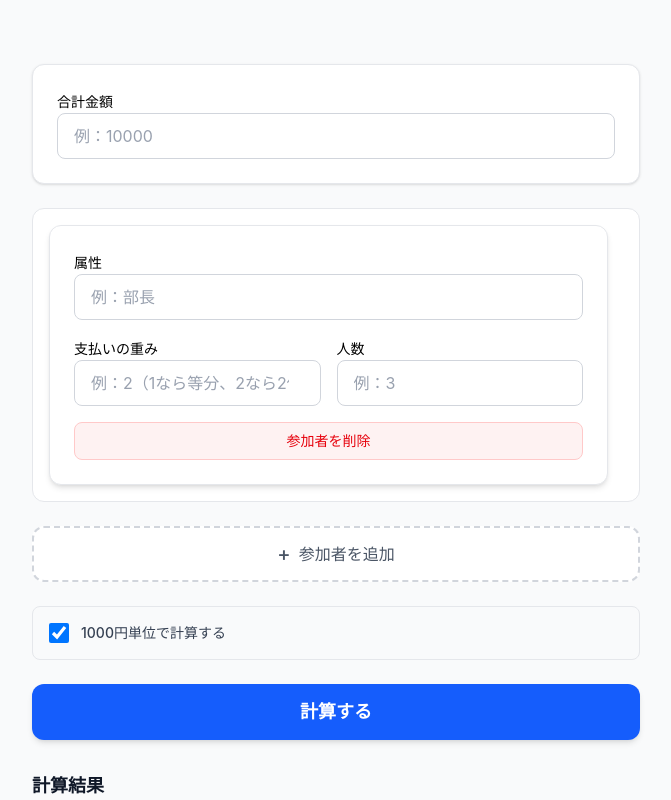
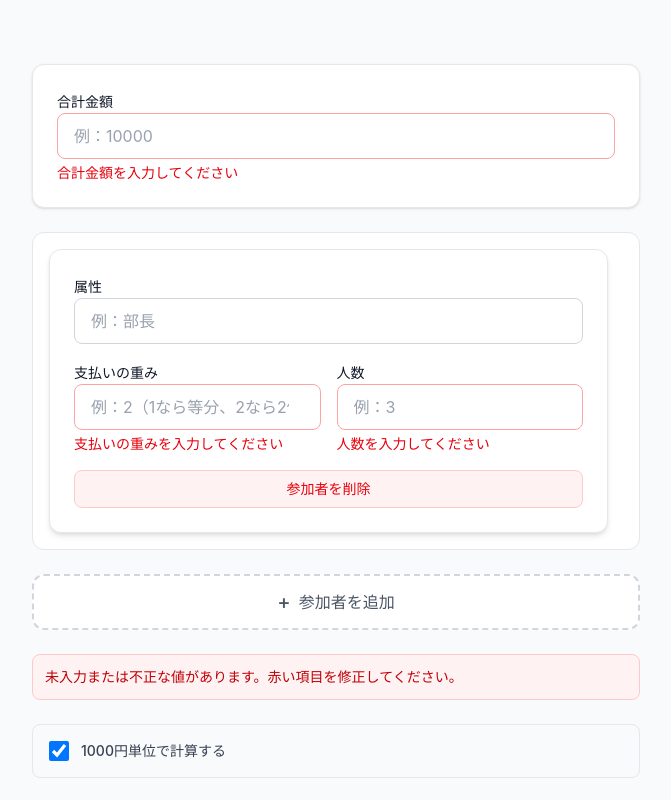
Before and after one commit to netakiryosuke/boss-pays-more, a Next.js app: page / in a window 1280 px wide. Both pictures are taken after a click on the button "計算する". Shown: the top 800 px of the page, without its empty margins (304-975 px from the left). Built offline with nearby package versions, Linux system fonts and the light colour scheme.

Commit message:
Add validation and error handling for input fields

```diff
--- a/src/components/AttributeInputGroup.tsx
+++ b/src/components/AttributeInputGroup.tsx
@@ -9,6 +9,10 @@ interface Props {
     updateWeight: (weight: string) => void;
     updateCount: (count: string) => void;
     onRemove: () => void;
+    errors?: {
+        weight?: string | null;
+        count?: string | null;
+    };
 }
 
 export default function AttributeInputGroup({
@@ -16,7 +20,8 @@ export default function AttributeInputGroup({
     updatePosition,
     updateWeight,
     updateCount,
-    onRemove
+    onRemove,
+    errors
 }: Props) {
 
     return (
@@ -35,6 +40,9 @@ export default function AttributeInputGroup({
                         onChange={updateWeight}
                         placeholder="例：2（1なら等分、2なら2倍支払う）"
                         type="number"
+                        min={1}
+                        step={1}
+                        error={errors?.weight}
                     />
                     <InputField
                         label="人数"
@@ -42,6 +50,9 @@ export default function AttributeInputGroup({
                         onChange={updateCount}
                         placeholder="例：3"
                         type="number"
+                        min={1}
+                        step={1}
+                        error={errors?.count}
                     />
                 </div>
                 <button
--- a/src/components/CalculateButton.tsx
+++ b/src/components/CalculateButton.tsx
@@ -2,17 +2,28 @@
 
 interface Props {
     onClick: () => void;
+    disabled?: boolean;
+    onDisabledClick?: () => void;
 }
 
-export default function CalculateButton({ onClick }: Props) {
+export default function CalculateButton({ onClick, disabled, onDisabledClick }: Props) {
     return (
         <button
             type="button"
-            className="w-full py-3.5 bg-blue-600 text-white rounded-xl font-semibold text-lg
-                    hover:bg-blue-700 active:bg-blue-800
-                    transition-all duration-200 cursor-pointer
-                    shadow-md hover:shadow-lg"
-            onClick={onClick}
+            aria-disabled={disabled}
+            className={
+                "w-full py-3.5 rounded-xl font-semibold text-lg transition-all duration-200 shadow-md " +
+                (disabled
+                    ? "bg-gray-300 text-gray-600 cursor-not-allowed shadow-none"
+                    : "bg-blue-600 text-white cursor-pointer hover:bg-blue-700 active:bg-blue-800 hover:shadow-lg")
+            }
+            onClick={() => {
+                if (disabled) {
+                    onDisabledClick?.();
+                    return;
+                }
+                onClick();
+            }}
         >
             計算する
         </button>
--- a/src/components/InputField.tsx
+++ b/src/components/InputField.tsx
@@ -8,6 +8,9 @@ interface Props {
     onChange: (value: string) => void;
     placeholder: string;
     type?: string;
+    error?: string | null;
+    min?: number;
+    step?: number;
 }
 
 export default function InputField({
@@ -15,13 +18,17 @@ export default function InputField({
     value,
     onChange,
     placeholder,
-    type
+    type,
+    error,
+    min,
+    step
 }: Props) {
     const id = useId();
+    const errorId = `${id}-error`;
 
     return (
         <div>
-            <label htmlFor={id} className="text-sm font-medium">
+            <label htmlFor={id} className="text-sm font-medium text-gray-900">
                 {label}
             </label>
             <input
@@ -30,12 +37,23 @@ export default function InputField({
                 value={value}
                 onChange={e => onChange(e.target.value)}
                 placeholder={placeholder}
-                className="w-full px-4 py-2.5 border border-gray-300 rounded-lg text-base
-                       placeholder:text-gray-400
-                       focus:outline-none focus:ring-2 focus:ring-blue-500 focus:border-transparent
-                       hover:border-gray-400
-                       transition-colors duration-200"
+                min={type === "number" ? min : undefined}
+                step={type === "number" ? step : undefined}
+                aria-invalid={Boolean(error)}
+                aria-describedby={error ? errorId : undefined}
+                className={
+                    "w-full px-4 py-2.5 border rounded-lg text-base placeholder:text-gray-400 focus:outline-none focus:ring-2 focus:border-transparent hover:border-gray-400 transition-colors duration-200 " +
+                    (error
+                        ? "border-red-300 focus:ring-red-500"
+                        : "border-gray-300 focus:ring-blue-500")
+                }
             />
+
+            {error ? (
+                <p id={errorId} className="mt-1 text-sm text-red-600">
+                    {error}
+                </p>
+            ) : null}
         </div>
     );
 }
--- a/src/components/InputForm.tsx
+++ b/src/components/InputForm.tsx
@@ -9,6 +9,7 @@ import { roundToYen, roundTo1000Yen } from "@/lib/roundingStrategies";
 import { Result } from "@/types/result";
 import InputField from "./InputField";
 import AddAttributeButton from "./AddAttributeButton";
+import useSplitFormValidation from "@/hooks/useSplitFormValidation";
 
 interface Props {
     setResults: (results: Result[]) => void;
@@ -20,6 +21,7 @@ export default function InputForm({
     setDifference
 }: Props) {
     const [use1000YenUnit, setUse1000YenUnit] = useState(true);
+    const [submitAttempted, setSubmitAttempted] = useState(false);
 
     const {
         totalAmount,
@@ -32,7 +34,19 @@ export default function InputForm({
         removeAttribute
     } = useAttributesForm();
 
+    const {
+        isValid,
+        totalAmountError,
+        attributesError,
+        attributeErrors
+    } = useSplitFormValidation(totalAmount, attributes);
+
+    const displayTotalAmountError = submitAttempted ? totalAmountError : null;
+
     const handleCalculate = () => {
+        setSubmitAttempted(true);
+        if (!isValid) return;
+
         const strategy = use1000YenUnit ? roundTo1000Yen : roundToYen;
         const splitResult = calculateSplit(attributes, Number(totalAmount), strategy);
         setResults(splitResult.results);
@@ -46,6 +60,10 @@ export default function InputForm({
         removeAttribute(index);
     };
 
+    const handleAddAttribute = () => {
+        addAttribute();
+    };
+
     return (
         <div className="max-w-2xl mx-auto px-4 py-8">
             <div className="flex flex-col gap-6">
@@ -56,6 +74,9 @@ export default function InputForm({
                         onChange={setTotalAmount}
                         placeholder="例：10000"
                         type="number"
+                        min={1}
+                        step={1}
+                        error={displayTotalAmountError}
                     />
                 </div>
 
@@ -64,6 +85,12 @@ export default function InputForm({
                     style={{ scrollbarGutter: "stable" }}
                 >
                     <div className="flex flex-col gap-6">
+                        {submitAttempted && attributesError ? (
+                            <div className="p-3 text-sm text-red-700 bg-red-50 border border-red-200 rounded-lg">
+                                {attributesError}
+                            </div>
+                        ) : null}
+
                         {attributes.map((attribute, index) => (
                             <AttributeInputGroup
                                 key={index}
@@ -72,13 +99,25 @@ export default function InputForm({
                                 updateWeight={weight => updateWeight(index, weight)}
                                 updateCount={count => updateCount(index, count)}
                                 onRemove={() => handleRemoveAttribute(index)}
+                                errors={{
+                                    weight:
+                                        submitAttempted ? attributeErrors[index]?.weight : null,
+                                    count:
+                                        submitAttempted ? attributeErrors[index]?.count : null
+                                }}
                             />
                         ))}
                     </div>
                 </div>
 
                 <div className="flex flex-col gap-6">
-                    <AddAttributeButton onClick={addAttribute} />
+                    <AddAttributeButton onClick={handleAddAttribute} />
+
+                    {submitAttempted && !isValid ? (
+                        <div className="p-3 text-sm text-red-700 bg-red-50 border border-red-200 rounded-lg">
+                            未入力または不正な値があります。赤い項目を修正してください。
+                        </div>
+                    ) : null}
 
                     <div className="p-4 bg-gray-50 rounded-lg border border-gray-200">
                         <label className="flex items-center gap-3 cursor-pointer">
@@ -92,7 +131,11 @@ export default function InputForm({
                         </label>
                     </div>
 
-                    <CalculateButton onClick={handleCalculate} />
+                    <CalculateButton
+                        onClick={handleCalculate}
+                        disabled={!isValid}
+                        onDisabledClick={() => setSubmitAttempted(true)}
+                    />
                 </div>
             </div>
         </div>
--- /dev/null
+++ b/src/hooks/useSplitFormValidation.ts
@@ -0,0 +1,46 @@
+import { useMemo } from "react";
+import { AttributeInput } from "@/types/attribute";
+import {
+    ValidationError,
+    validatePositiveIntegerString,
+    validatePositiveNumberString
+} from "@/lib/validation";
+
+export type AttributeInputErrors = {
+    weight: ValidationError;
+    count: ValidationError;
+};
+
+export default function useSplitFormValidation(
+    totalAmount: string,
+    attributes: AttributeInput[]
+): {
+    isValid: boolean;
+    totalAmountError: ValidationError;
+    attributesError: ValidationError;
+    attributeErrors: AttributeInputErrors[];
+} {
+    return useMemo(() => {
+        const totalAmountError = validatePositiveIntegerString(totalAmount, { label: "合計金額" });
+
+        const attributesError =
+            attributes.length === 0 ? "参加者を1人以上追加してください" : null;
+
+        const attributeErrors: AttributeInputErrors[] = attributes.map(attribute => ({
+            weight: validatePositiveNumberString(attribute.weight, { label: "支払いの重み" }),
+            count: validatePositiveIntegerString(attribute.count, { label: "人数" })
+        }));
+
+        const isValid =
+            !totalAmountError &&
+            !attributesError &&
+            attributeErrors.every(e => !e.weight && !e.count);
+
+        return {
+            isValid,
+            totalAmountError,
+            attributesError,
+            attributeErrors
+        };
+    }, [totalAmount, attributes]);
+}
--- /dev/null
+++ b/src/lib/validation.ts
@@ -0,0 +1,42 @@
+export type ValidationError = string | null;
+
+const normalize = (value: string): string => value.trim();
+
+const toNumberOrNull = (value: string): number | null => {
+    const normalized = normalize(value);
+    if (normalized === "") return null;
+
+    const num = Number(normalized);
+    return Number.isFinite(num) ? num : null;
+};
+
+export function validatePositiveNumberString(
+    value: string,
+    opts: { label: string; minExclusive?: number } = { label: "値" }
+): ValidationError {
+    const num = toNumberOrNull(value);
+
+    if (normalize(value) === "") return `${opts.label}を入力してください`;
+    if (num === null) return `${opts.label}は数値で入力してください`;
+
+    const minExclusive = opts.minExclusive ?? 0;
+    if (num <= minExclusive) return `${opts.label}は${minExclusive}より大きい値を入力してください`;
+
+    return null;
+}
+
+export function validatePositiveIntegerString(
+    value: string,
+    opts: { label: string; minInclusive?: number } = { label: "値" }
+): ValidationError {
+    const num = toNumberOrNull(value);
+
+    if (normalize(value) === "") return `${opts.label}を入力してください`;
+    if (num === null) return `${opts.label}は数値で入力してください`;
+
+    const minInclusive = opts.minInclusive ?? 1;
+    if (!Number.isInteger(num)) return `${opts.label}は整数で入力してください`;
+    if (num < minInclusive) return `${opts.label}は${minInclusive}以上で入力してください`;
+
+    return null;
+}
```
